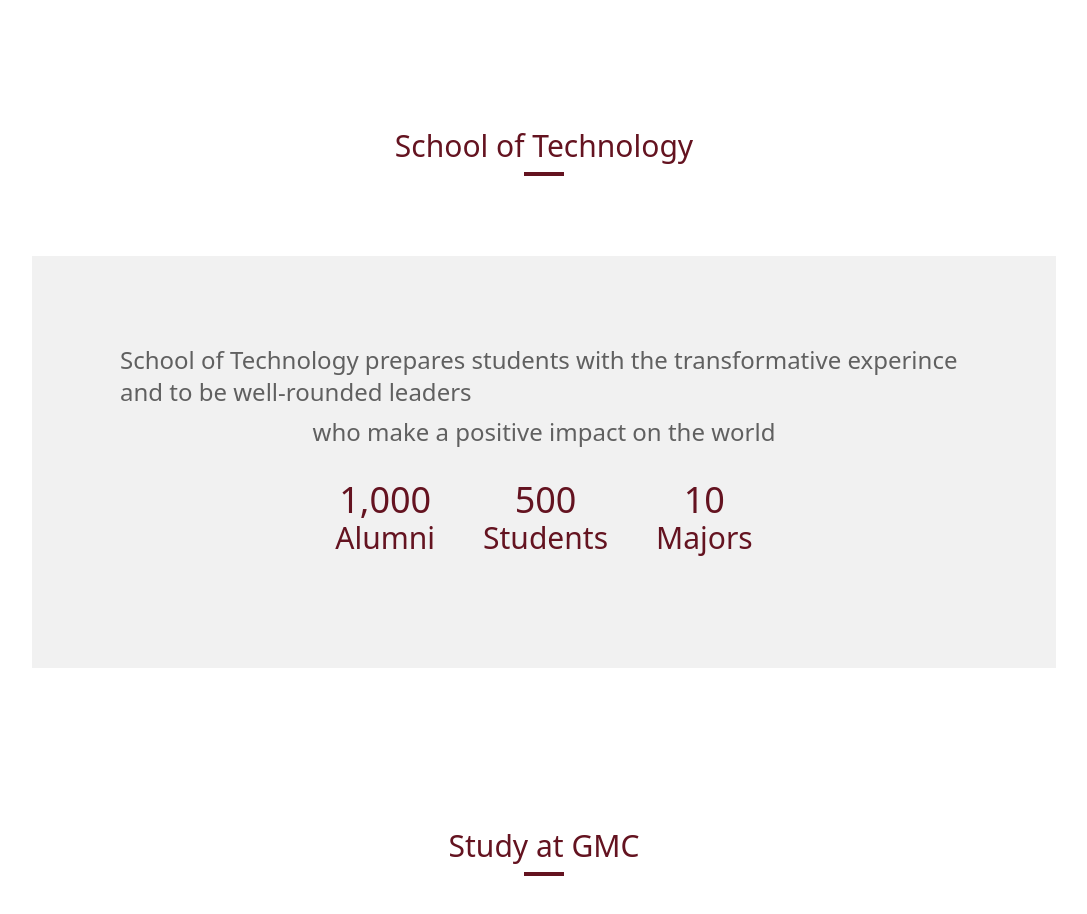
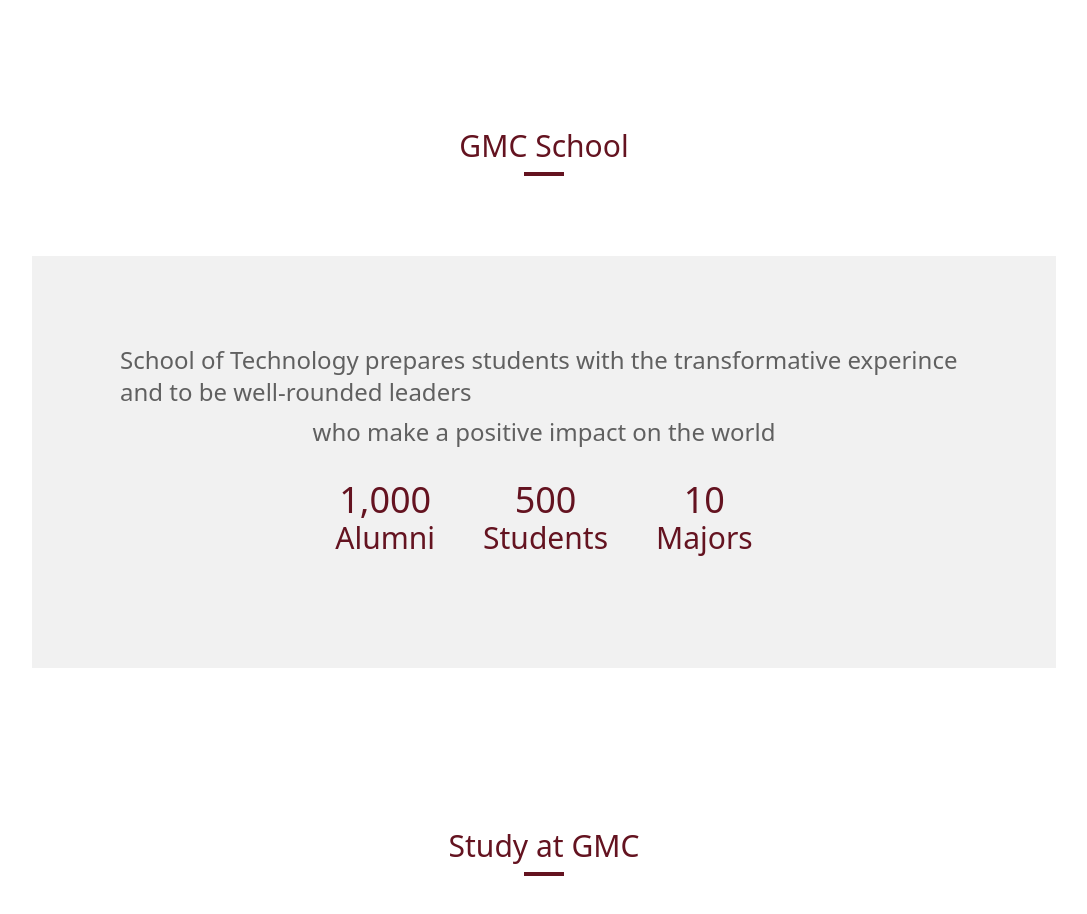
Before and after one commit to bishwasgiri/college, a React (Create React App) app: page / in a window 1280 px wide. Shown: the part 4760-5674 px from the top of the page, without its empty margins (96-1183 px from the left). Built offline with nearby package versions, Linux system fonts and the light colour scheme.

Commit message:
minor change

```diff
--- a/src/Components/CampusDescription.js
+++ b/src/Components/CampusDescription.js
@@ -32,7 +32,7 @@
 
   return (
     <>
-      <ContentHeader heading={"School of Technology"} />
+      <ContentHeader heading={"GMC School"} />
       <div className="w-4/5 mx-auto bg-secondary mt-20 mb-40 p-20">
         <div className="flex flex-col items-center">
           <p className="flex flex-col items-center">
```
